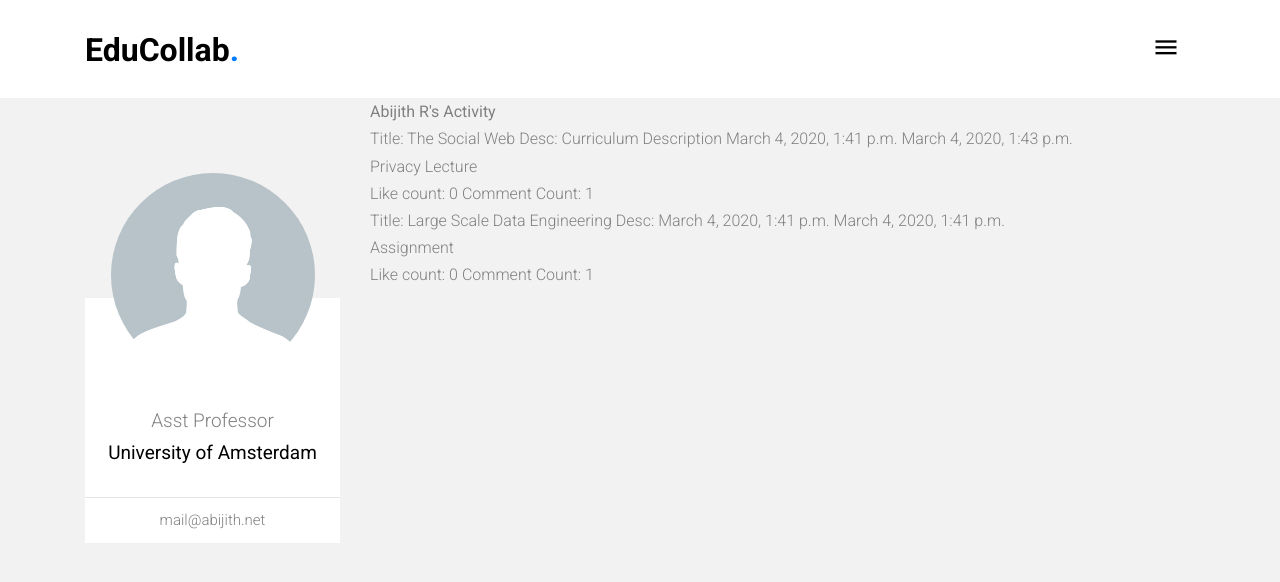
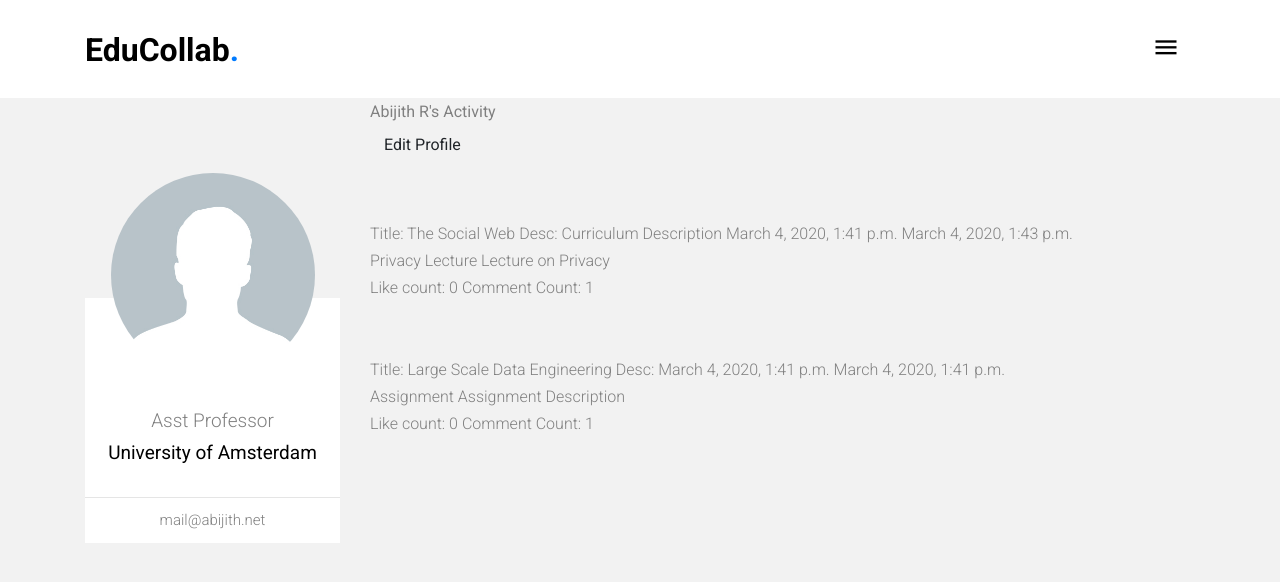
Before and after one commit to senai2/educollab, a Django app: page /profile/1 in a window 1280 px wide. Shown: the top 582 px of the page. Run offline with Django 3.2, Linux system fonts and the light colour scheme; a user stored in the database is signed in; data comes from the database, SQL or seed files in the repository; data that the repository does not hold is empty; some libraries are stand-ins or nearby versions; some web fonts are replaced.

Commit message:
profile changes

```diff
--- a/app/profile.py
+++ b/app/profile.py
@@ -2,7 +2,7 @@ from .models import Member, Curriculum, Bit, Upvote, Comment
 from django.contrib.auth.models import User
 from django.shortcuts import render, redirect, get_object_or_404
 
-def view_profile(request, m_id, my_profile):
+def view_profile(request, m_id):
     app_member_details = get_object_or_404(Member, u_id=m_id)
     user_details = get_object_or_404(User, id=m_id)
 
@@ -28,6 +28,7 @@ def view_profile(request, m_id, my_profile):
     context = {
         'member' : app_member_details,
         'c_list' : c_list,
-        'name' : user_details.first_name + ' ' + user_details.last_name
+        'name' : user_details.first_name + ' ' + user_details.last_name,
+        'my_profile' : request.user.id==m_id
     }
     return render(request, 'profile.html', context)
--- a/app/views.py
+++ b/app/views.py
@@ -14,10 +14,10 @@ def index(request):
         return render(request, 'index.html', {})
 
 def profile(request,m_id):
-    return view_profile(request, m_id, False)
+    return view_profile(request, m_id)
 
 def myprofile(request):
-    return view_profile(request, request.user.id, True)
+    return view_profile(request, request.user.id)
 
 def signup(request):
     if request.method == 'POST':
--- a/templates/profile.html
+++ b/templates/profile.html
@@ -22,8 +22,14 @@
         </div>
         <div class="col-lg-9">
             <div><b>{{name}}'s Activity</b></div>
+            <div>
+                {% if my_profile %}
+                    <span class="btn">Edit Profile</span>
+                {% endif %}
+            </div>
             {% for c in c_list %}
                 <div>
+                    <br><br>
                 Title: {{c.title}}
                 Desc: {{c.description}}
                 {{c.created_on}}
@@ -31,6 +37,7 @@
                 {% for b in c.b_list %}
                     <div>
                     {{b.title}}
+                    {{b.description}}
                     </div>
                     <div>
                         Like count: {{b.likes}}
```
